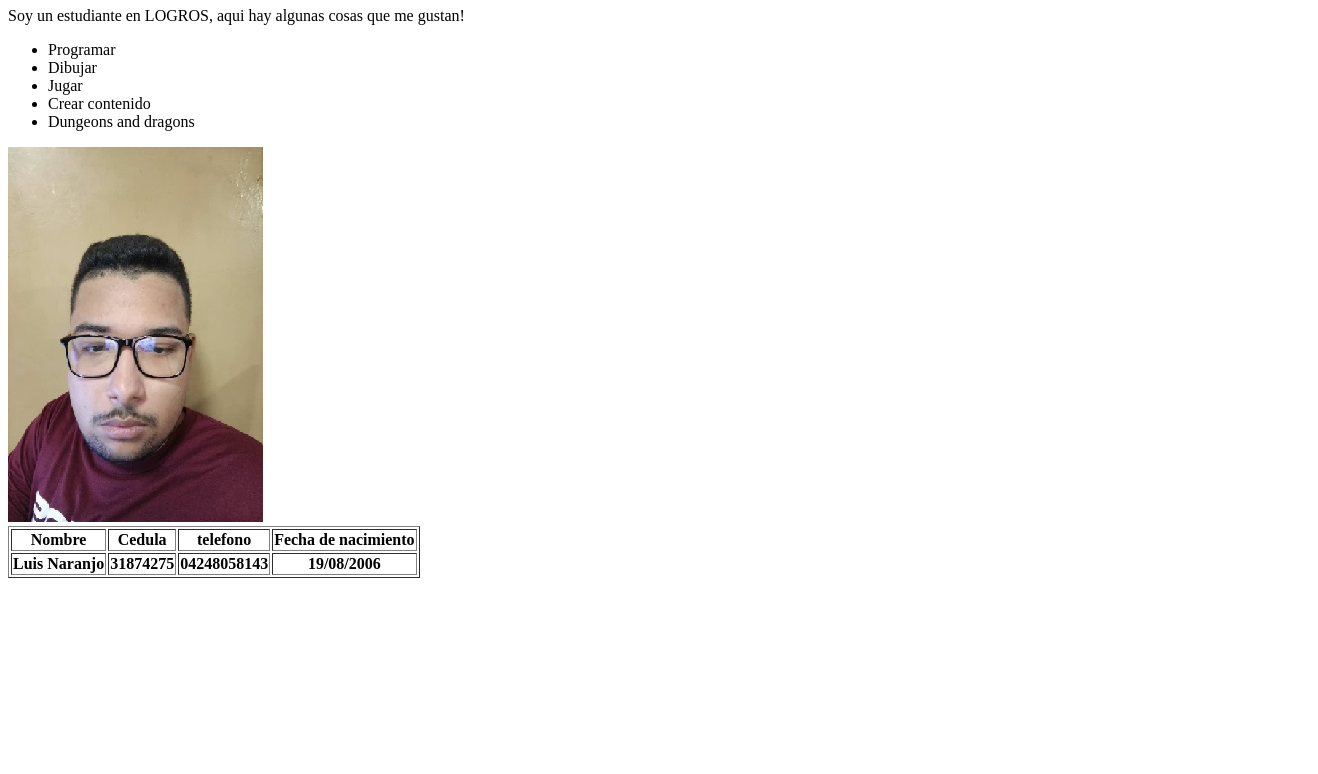
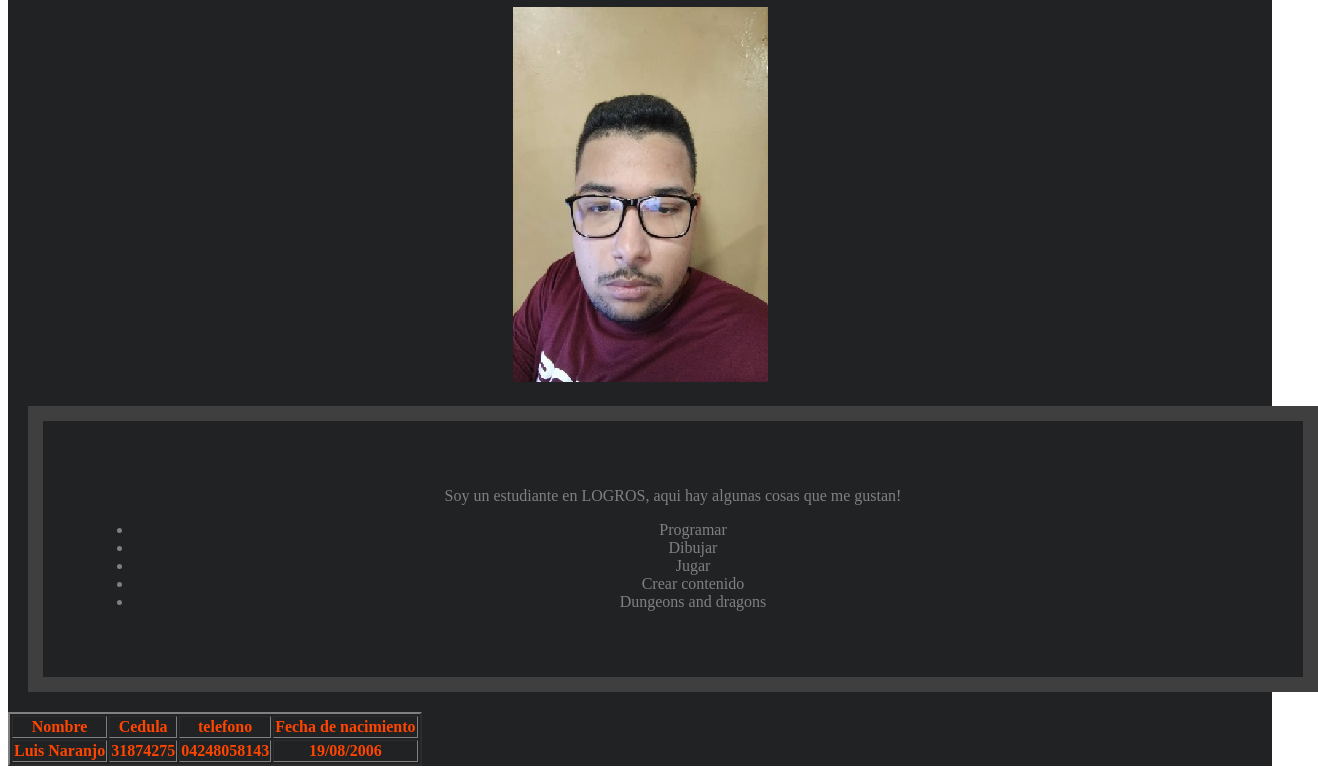
Before and after one commit to killer7luis/modulo2, a plain HTML site: page Index.html in a window 1280 px wide. Shown: the part 73-847 px from the top of the page, 1318 px wide, since content can reach past the window. Before the commit the page ends 800 px from the top, so only its background shows below. Drawn offline with Linux system fonts and the light colour scheme.

Commit message:
something I guess

```diff
--- a/Index.html
+++ b/Index.html
@@ -4,10 +4,15 @@
     <meta charset="UTF-8">
     <meta name="viewport" content="width=device-width, initial-scale=1.0">
     <title>Document</title>
-    <link rel="stylesheet" href="Styles/Styles.css"
+    <link rel="stylesheet" href="Styles/Styles.css">
 </head>
 <body>
+<div>
     <h1> Esta es mi pagina! Me llamo luis!</h1>
+
+    <img src="Images/yo.jpg" alt="Random shit">
+
+    <div class="Lista">
         <p> Soy un estudiante en LOGROS, aqui hay algunas cosas que me gustan!</p>
         <ul>
             <li> Programar </li>
@@ -16,10 +21,10 @@
             <li> Crear contenido</li>
             <li> Dungeons and dragons</li>
         </ul>
+    </div>
 
-    <img src="Images/yo.jpg" alt="Random shit">
-
-    <table border="1">
+    <div class="Tabla">
+        <table border="2">
             <tr>
               <th>Nombre</th>
              <th>Cedula</th>
@@ -34,5 +39,7 @@
                 <th>19/08/2006</th>
           </tr>
        </table>
+    </div>
+</div>
 </body>
 </html>
--- a/Styles/Styles.css
+++ b/Styles/Styles.css
@@ -0,0 +1,18 @@
+div{
+    color: gray;
+    background-color: rgb(33, 34, 36);
+    text-align: center;
+}
+
+.Lista{
+    color: gray;
+    text-align: center;
+    width: 1160px;
+    border: 15px solid rgb(63, 63, 63);
+    padding: 50px;
+    margin: 20px;
+}
+
+.Tabla{
+    color: orangered;
+}
```
Lines whose indentation alone changed are shown as unchanged.
